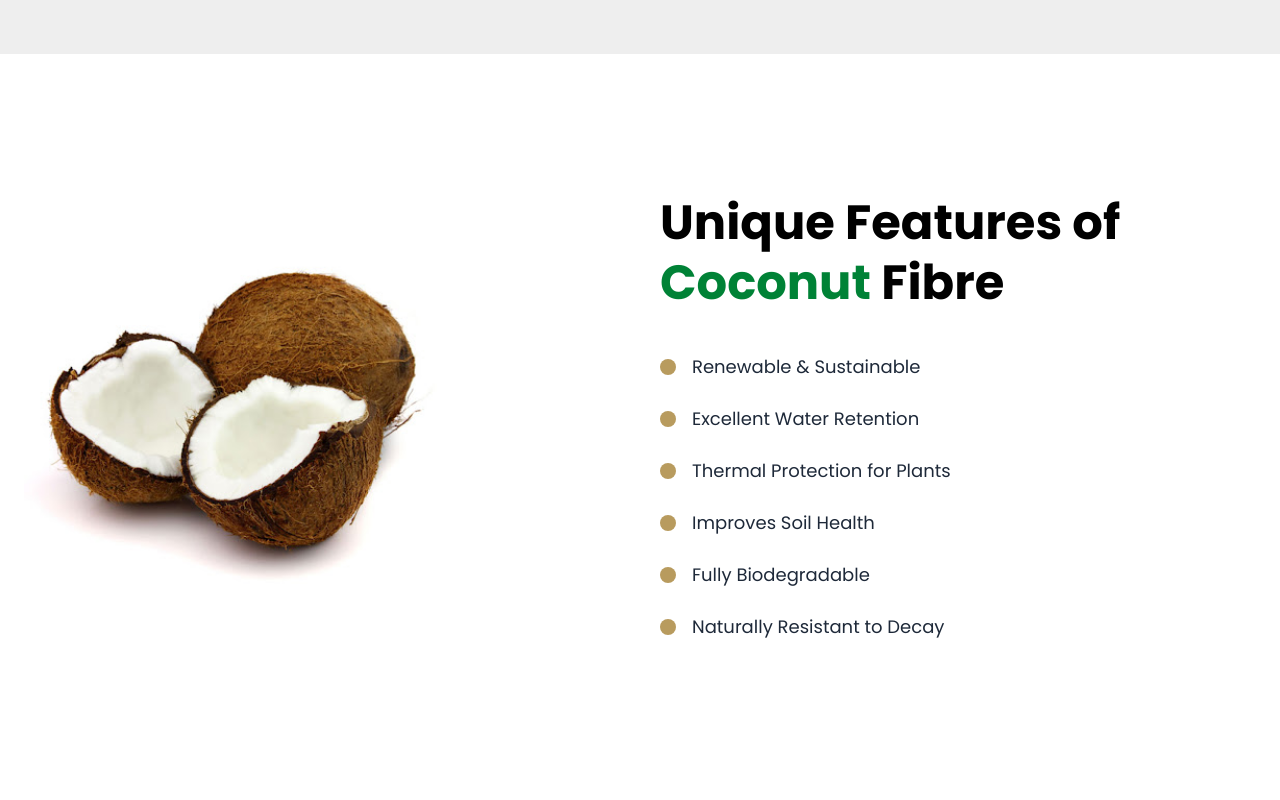
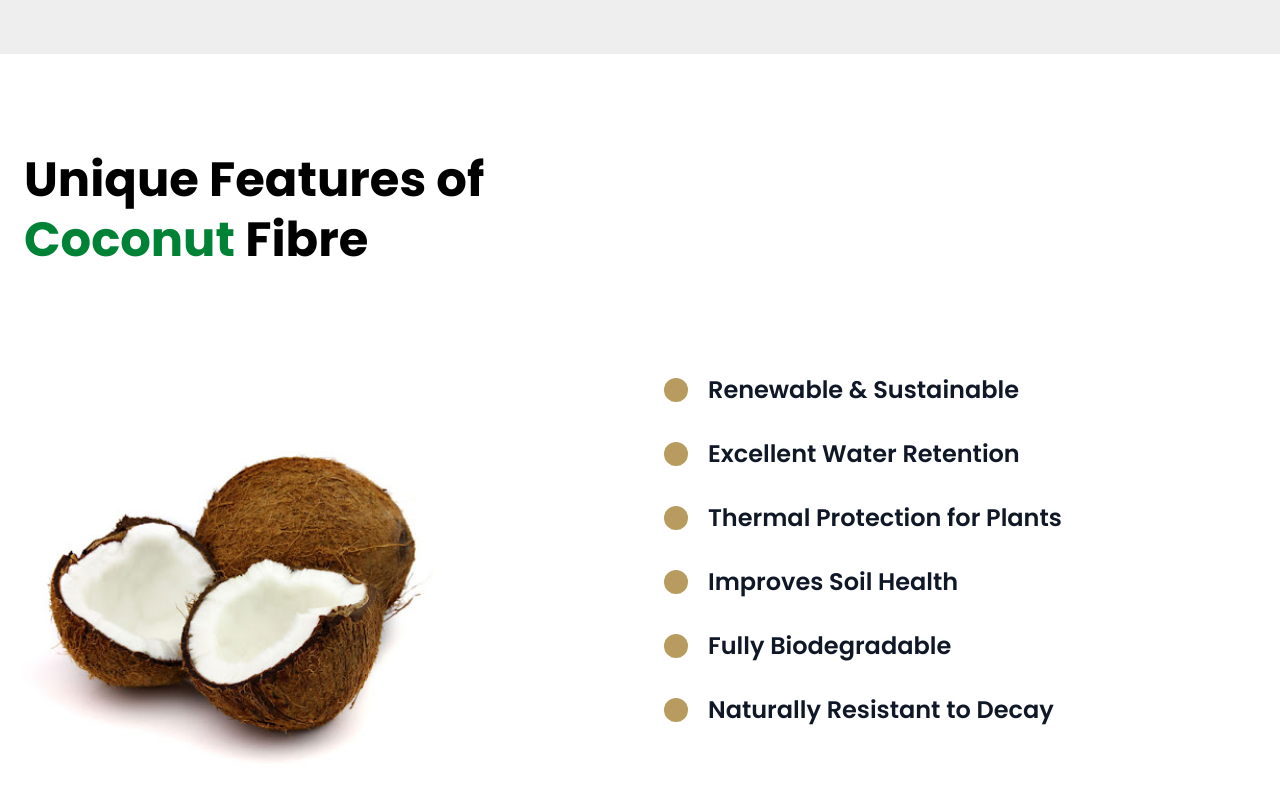
Before and after one commit to Naduni13/fiber, a Next.js app in the folder hayleys-fiber/: page / in a window 1280 px wide. Shown: the part 3321-4121 px from the top of the page. Built offline with nearby package versions, Linux system fonts and the light colour scheme.

Commit message:
cococnut fiber

```diff
--- a/hayleys-fiber/components/home/CoconutFeatures.tsx
+++ b/hayleys-fiber/components/home/CoconutFeatures.tsx
@@ -14,44 +14,46 @@ const features = [
 export default function CoconutFeatures() {
   return (
     <section className="w-full bg-white py-24">
-      <div className="max-w-7xl mx-auto px-6 grid md:grid-cols-2 gap-10 items-center">
+      <div className="max-w-7xl mx-auto px-6">
 
-        {/* LEFT IMAGE */}
-        <div className="flex justify-center md:justify-start">
-          <Image
-            src="/coco.jpg" // <-- your coconut image
-            alt="Coconut Fibre"
-            width={420}
-            height={420}
-            className="object-contain"
-          />
-        </div>
+        {/* HEADING */}
+        <h2 className="text-4xl md:text-5xl font-bold text-black leading-tight text-center md:text-left mb-16">
+          Unique Features of{" "}<br />
+          <span className="text-green-700">Coconut</span> Fibre
+        </h2>
 
-        {/* RIGHT CONTENT */}
-        <div>
-          {/* HEADING */}
-          <h2 className="text-4xl text-black md:text-5xl font-bold leading-tight">
-            Unique Features of <br />
-            <span className="text-green-700">Coconut</span> Fibre
-          </h2>
+        {/* CONTENT */}
+        <div className="grid md:grid-cols-2 gap-12 items-start">
+
+          {/* IMAGE */}
+          <div className="flex justify-center md:justify-start">
+            <Image
+              src="/coco.jpg"
+              alt="Coconut Fibre"
+              width={420}
+              height={420}
+              className="object-contain"
+            />
+          </div>
 
           {/* LIST */}
-          <ul className="mt-10 space-y-6">
+          <ul className="space-y-8 pt-10">
             {features.map((item, i) => (
-              <li key={i} className="flex items-center gap-4">
+              <li key={i} className="flex items-center gap-5">
 
-                {/* BULLET */}
-                <span className="w-4 h-4 bg-[#b89b5e] rounded-full flex-shrink-0"></span>
+                {/* BIG BULLET */}
+                <span className="w-6 h-6 bg-[#b89b5e] rounded-full flex-shrink-0"></span>
 
-                {/* TEXT */}
-                <span className="text-lg text-gray-800">
+                {/* BIG TEXT */}
+                <span className="text-xl md:text-2xl font-semibold text-gray-900">
                   {item}
                 </span>
+
               </li>
             ))}
           </ul>
+
         </div>
-
       </div>
     </section>
   );
```
